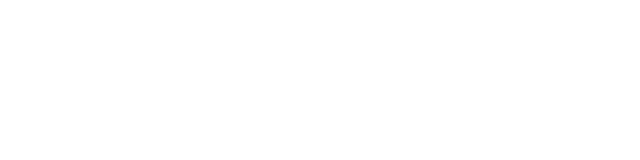
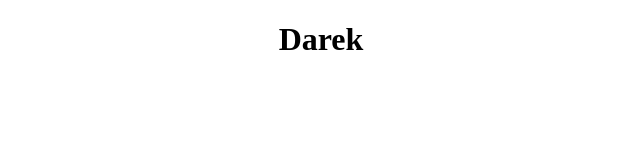
Before and after one commit to Dariuszb94/hair, a React (Create React App) app: page / in a window 1280 px wide. Shown: the top 160 px of the page, without its empty margins (319-959 px from the left). Built offline with nearby package versions, Linux system fonts and the light colour scheme.

Commit message:
person as fc

```diff
--- a/src/App.tsx
+++ b/src/App.tsx
@@ -5,7 +5,7 @@ import { Person } from "./components/Person";
 const App: FC = () => {
   return (
     <div className="App">
-      <Person></Person>
+      <Person name="Darek" age={27} email="asdasd"></Person>
     </div>
   );
 };
--- a/src/components/Person.tsx
+++ b/src/components/Person.tsx
@@ -1,11 +1,15 @@
-import React from "react";
+import React, { FC } from "react";
 
 interface Props {
-  name?: string;
-  age?: number;
-  email?: string;
+  name: string;
+  age: number;
+  email: string;
 }
 
-export const Person = ({ name }: Props) => {
-  return <div>{name}</div>;
+export const Person: FC<Props> = ({ name, age, email }: Props) => {
+  return (
+    <div>
+      <h1>{name}</h1>
+    </div>
+  );
 };
```
